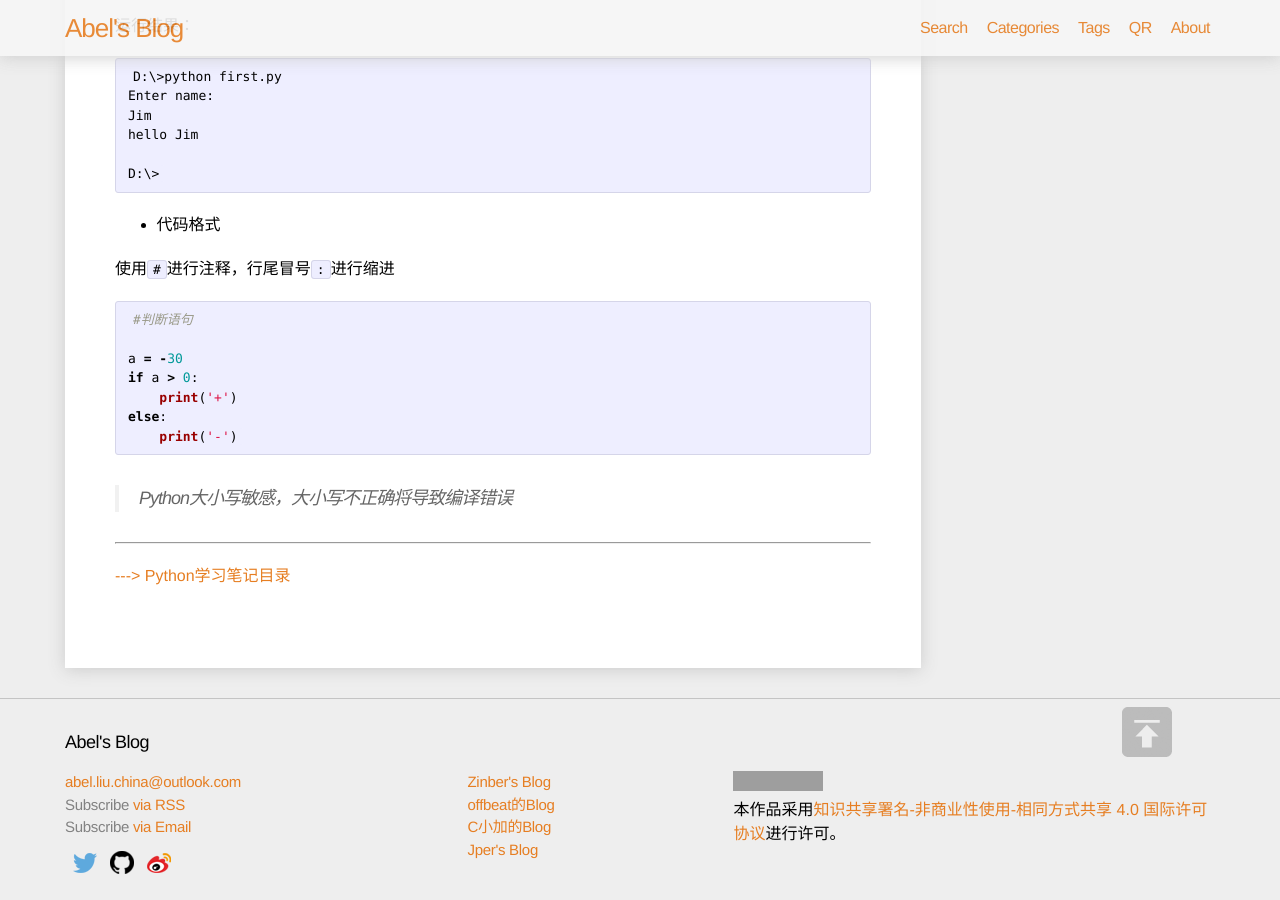
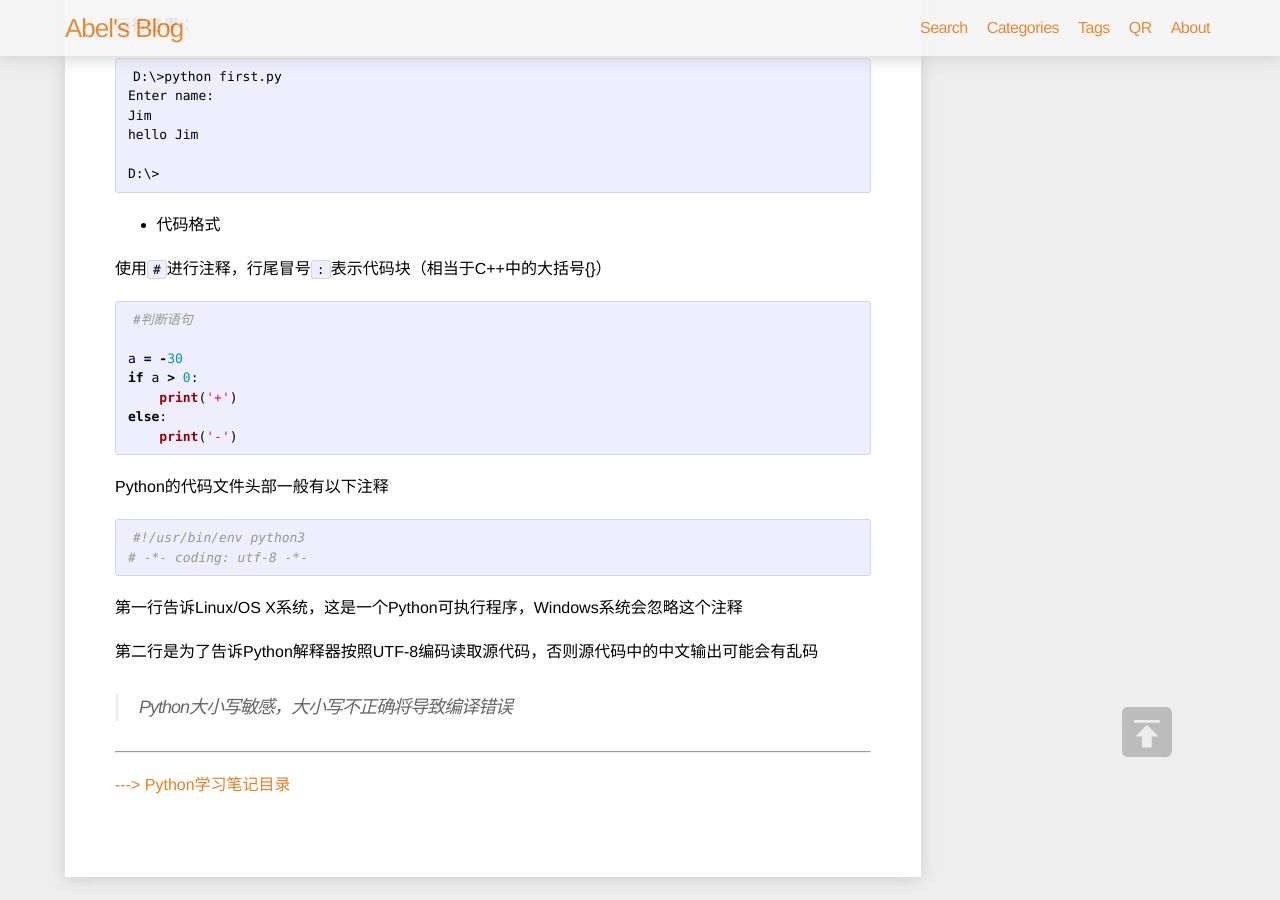
Before and after one commit to Abel-Liu/Abel-Liu.github.io, a Jekyll site: the page built from _posts/Python/2016-03-16-learn-python1.md, in a window 1280 px wide and 900 px high, scrolled down 1530 px. Built offline with Jekyll 4.4.1, drawn with Linux system fonts in a browser that asks for light colours; nearby versions of some CDN libraries; comment, search, counter and statistics services are not loaded; grey boxes are pictures that could not be loaded.

Commit message:
update python

````diff
--- a/_posts/Python/2016-03-16-learn-python1.md
+++ b/_posts/Python/2016-03-16-learn-python1.md
@@ -91,7 +91,7 @@ D:\>
 
 * 代码格式
 
-使用<code>#</code>进行注释，行尾冒号<code>:</code>进行缩进
+使用<code>#</code>进行注释，行尾冒号<code>:</code>表示代码块（相当于C++中的大括号{}）
 
 ```python
 #判断语句
@@ -103,4 +103,15 @@ else:
     print('-')
 ```
 
+Python的代码文件头部一般有以下注释
+
+```python
+#!/usr/bin/env python3
+# -*- coding: utf-8 -*-
+```
+
+第一行告诉Linux/OS X系统，这是一个Python可执行程序，Windows系统会忽略这个注释
+
+第二行是为了告诉Python解释器按照UTF-8编码读取源代码，否则源代码中的中文输出可能会有乱码
+
 >Python大小写敏感，大小写不正确将导致编译错误
````
